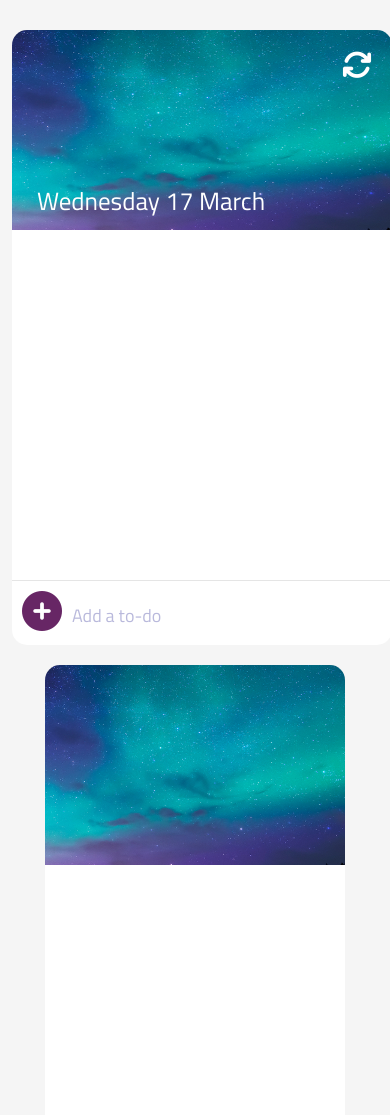
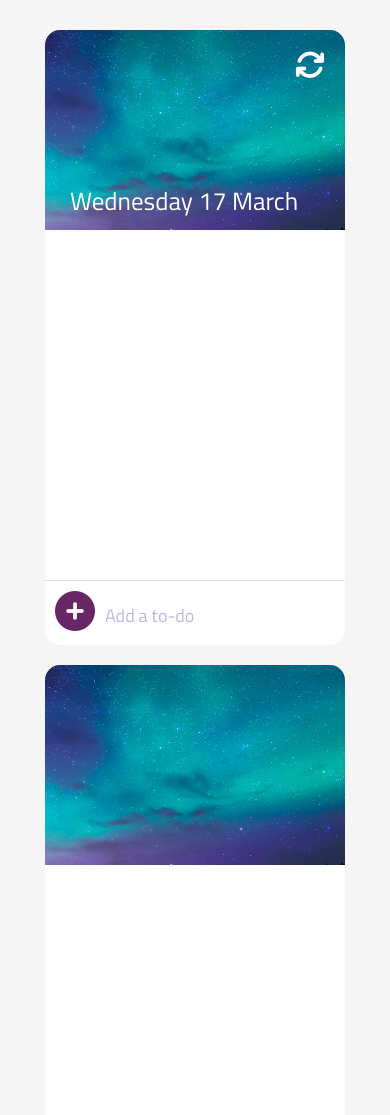
Before and after one commit to QPeki/Reminder-with-To-Do-List, a plain HTML site: page index.html in a window 390 px wide. Shown: the top 1115 px of the page. Drawn offline with nearby package versions, Linux system fonts and the light colour scheme; files that its build step writes are made by us from their sources.

Commit message:
Update main.scss

```diff
--- a/scss/main.scss
+++ b/scss/main.scss
@@ -1,6 +1,7 @@
 body{
     padding: 0;
     margin: 0;
+    height: 1500px;
     background-color: rgba(0,0,0,0.1);
     font-family: 'Titillium Web', sans-serif;
 }
@@ -27,6 +28,9 @@ body{
             border-radius: 15px 15px 0 0;
             position: relative;
             margin-top: 30px;
+            @media (max-width: 1200px) {
+                width: 300px;
+            }
         }
 
         .clear{
@@ -65,6 +69,9 @@ body{
             margin:0 auto;
             overflow-y: scroll;
             overflow-x: hidden;
+            @media (max-width: 1200px) {
+                width: 300px;
+            }
         }
 
         .content ul{
@@ -119,6 +126,10 @@ body{
             font-size: 25px;
             right: 50px;
             top:10px;
+
+            @media (max-width: 1200px) {
+                right: 130px;
+            }
         }
         .item i.de:hover{
             color:#af0000;
@@ -134,6 +145,9 @@ body{
             width:380px;
             margin:0 auto;
             border-radius: 0 0 15px 15px;
+            @media (max-width: 1200px) {
+                width: 300px;
+            }
         }
         .add-to-do i{
             position: absolute;
```
